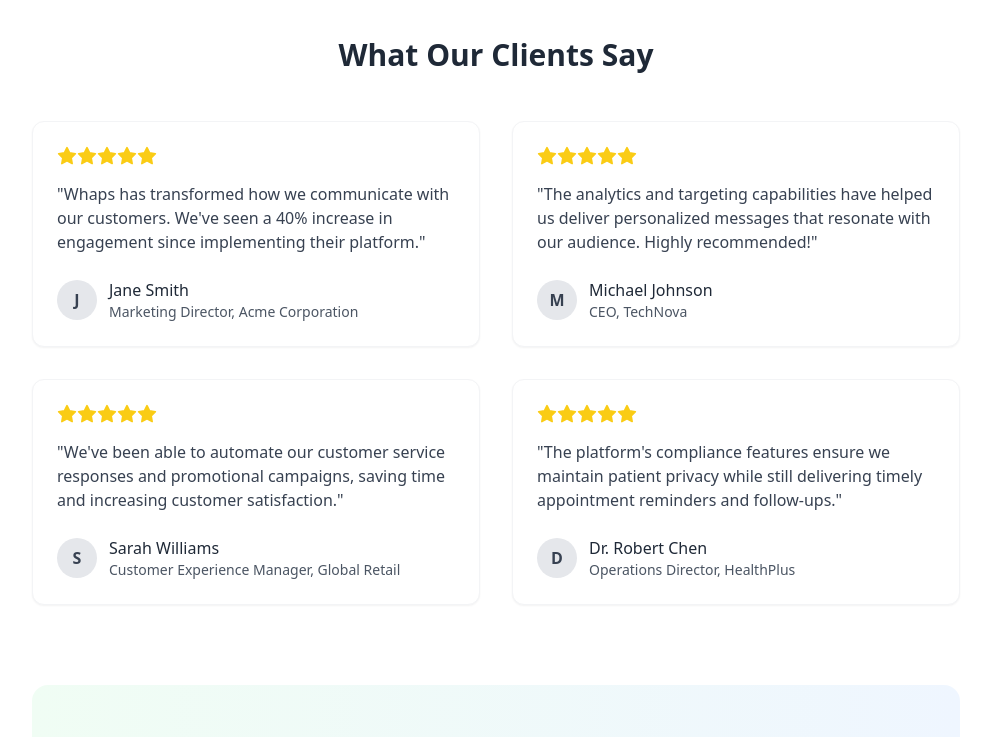
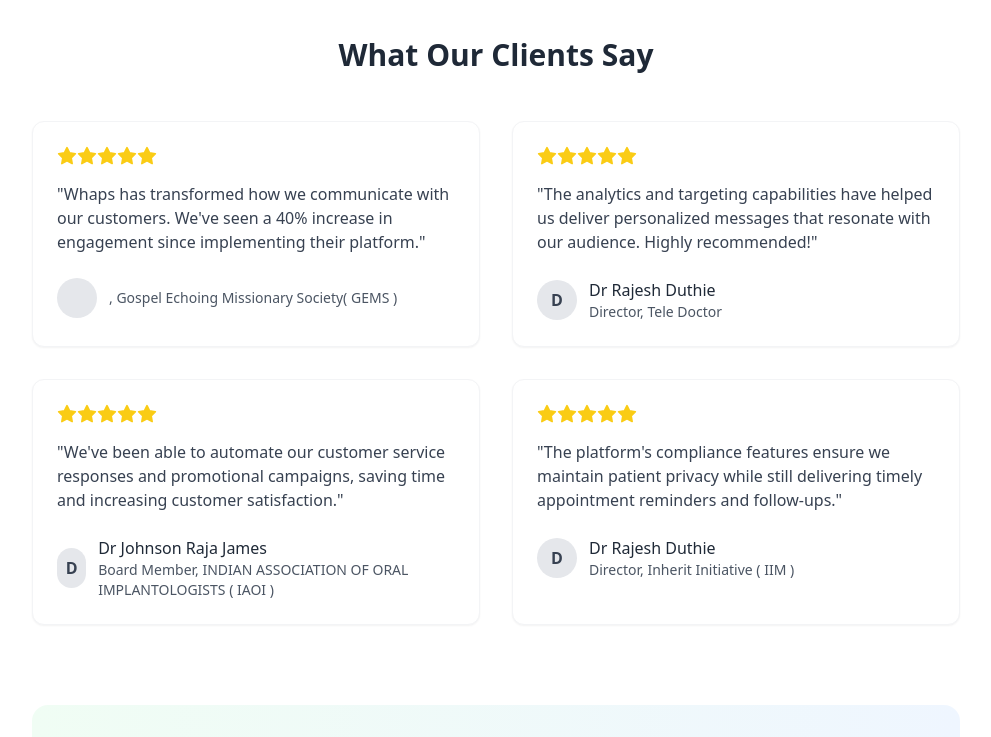
Before and after one commit to selva-itoi/whaps, a React (Vite) app: page / in a window 1280 px wide. Shown: the part 5538-6275 px from the top of the page, without its empty margins (144-1135 px from the left). Built offline with nearby package versions, Linux system fonts and the light colour scheme.

Commit message:
client changes

```diff
--- a/src/components/Clients.tsx
+++ b/src/components/Clients.tsx
@@ -5,32 +5,32 @@ import { Star } from 'lucide-react';
 const Clients: React.FC = () => {
   const clients = [
     {
-      name: "Acme Corporation",
-      logo: "https://images.unsplash.com/photo-1599305445671-ac291c95aaa9?ixlib=rb-4.0.3&ixid=M3wxMjA3fDB8MHxwaG90by1wYWdlfHx8fGVufDB8fHx8fA%3D%3D&auto=format&fit=crop&w=1169&q=80",
+      name: "Gospel Echoing Missionary Society( GEMS )",
+      logo: "https://dev.gemsbihar.info/assets/images/logo.png",
       quote: "Whaps has transformed how we communicate with our customers. We've seen a 40% increase in engagement since implementing their platform.",
-      author: "Jane Smith",
-      position: "Marketing Director"
+      author: "",
+      position: ""
     },
     {
-      name: "TechNova",
-      logo: "https://images.unsplash.com/photo-1560179707-f14e90ef3623?ixlib=rb-4.0.3&ixid=M3wxMjA3fDB8MHxwaG90by1wYWdlfHx8fGVufDB8fHx8fA%3D%3D&auto=format&fit=crop&w=1074&q=80",
+      name: "Tele Doctor",
+      logo: "https://dev.teledoctor.life/_next/static/media/logo.8ef8d9c0.svg",
       quote: "The analytics and targeting capabilities have helped us deliver personalized messages that resonate with our audience. Highly recommended!",
-      author: "Michael Johnson",
-      position: "CEO"
+      author: "Dr Rajesh Duthie",
+      position: "Director"
     },
     {
-      name: "Global Retail",
-      logo: "https://images.unsplash.com/photo-1472851294608-062f824d29cc?ixlib=rb-4.0.3&ixid=M3wxMjA3fDB8MHxwaG90by1wYWdlfHx8fGVufDB8fHx8fA%3D%3D&auto=format&fit=crop&w=1170&q=80",
+      name: "INDIAN ASSOCIATION OF ORAL IMPLANTOLOGISTS ( IAOI )",
+      logo: "https://iaoi.in//assets/img/IAOI_Logo_PNG.png",
       quote: "We've been able to automate our customer service responses and promotional campaigns, saving time and increasing customer satisfaction.",
-      author: "Sarah Williams",
-      position: "Customer Experience Manager"
+      author: "Dr Johnson Raja James",
+      position: "Board Member"
     },
     {
-      name: "HealthPlus",
-      logo: "https://images.unsplash.com/photo-1551288049-bebda4e38f71?ixlib=rb-4.0.3&ixid=M3wxMjA3fDB8MHxwaG90by1wYWdlfHx8fGVufDB8fHx8fA%3D%3D&auto=format&fit=crop&w=1170&q=80",
+      name: "Inherit Initiative ( IIM )",
+      logo: "https://inheritinitiative.org/assets/img/iim-logo.png",
       quote: "The platform's compliance features ensure we maintain patient privacy while still delivering timely appointment reminders and follow-ups.",
-      author: "Dr. Robert Chen",
-      position: "Operations Director"
+      author: "Dr Rajesh Duthie",
+      position: "Director"
     },
   ];
 
--- a/src/components/EnhancedFooter.tsx
+++ b/src/components/EnhancedFooter.tsx
@@ -25,8 +25,6 @@ const navigation = {
           name: "Company",
           items: [
             { name: "About Us", href: "#" },
-            { name: "Our Team", href: "#" },
-            { name: "Careers", href: "#" },
           ],
         },
         {
@@ -34,7 +32,6 @@ const navigation = {
           name: "Services",
           items: [
             { name: "Bulk Messaging", href: "#services" },
-            { name: "Audience Segmentation", href: "#services" },
             { name: "Analytics & Reporting", href: "#services" },
           ],
         },
@@ -48,21 +45,12 @@ const navigation = {
           ],
         },
         {
-          id: "resources",
-          name: "Resources",
-          items: [
-            { name: "Blog", href: "#" },
-            { name: "Case Studies", href: "#clients" },
-            { name: "Documentation", href: "#" },
-          ],
-        },
-        {
           id: "pricing",
           name: "Pricing",
           items: [
             { name: "Plans", href: "#pricing" },
             { name: "Enterprise", href: "#pricing" },
-            { name: "Compare", href: "#pricing" },
+            { name: "Professional", href: "#pricing" },
           ],
         },
         {
@@ -71,7 +59,6 @@ const navigation = {
           items: [
             { name: "Privacy Policy", href: "#" },
             { name: "Terms of Service", href: "#" },
-            { name: "GDPR Compliance", href: "#" },
           ],
         },
       ],
@@ -141,7 +128,7 @@ export function EnhancedFooter() {
           </a>
           <a
             aria-label="Twitter"
-            href="#"
+            href="https://www.twitter.com/"
             rel="noreferrer"
             target="_blank"
             className={Underline}
@@ -150,7 +137,7 @@ export function EnhancedFooter() {
           </a>
           <a
             aria-label="Instagram"
-            href="#"
+            href="https://www.instagram.com/agootechnologies?igsh=MXRmN3A2enJ4bTdvcw=="
             rel="noreferrer"
             target="_blank"
             className={Underline}
@@ -159,7 +146,7 @@ export function EnhancedFooter() {
           </a>
           <a
             aria-label="WhatsApp"
-            href="#"
+            href="https://wa.me/+91 89034 89173"
             rel="noreferrer"
             target="_blank"
             className={Underline}
@@ -168,7 +155,7 @@ export function EnhancedFooter() {
           </a>
           <a
             aria-label="Facebook"
-            href="#"
+            href="https://www.facebook.com/share/p/12HDAjq5McV/"
             rel="noreferrer"
             target="_blank"
             className={Underline}
@@ -177,22 +164,14 @@ export function EnhancedFooter() {
           </a>
           <a
             aria-label="LinkedIn"
-            href="#"
+            href="https://www.linkedin.com/company/itoi-technologies/"
             rel="noreferrer"
             target="_blank"
             className={Underline}
           >
             <Linkedin className="h-5 w-5" />
           </a>
-          <a
-            aria-label="YouTube"
-            href="#"
-            rel="noreferrer"
-            target="_blank"
-            className={Underline}
-          >
-            <Youtube className="h-5 w-5" />
-          </a>
+
         </div>
         <ThemeToggle />
       </div>
@@ -205,11 +184,13 @@ export function EnhancedFooter() {
           </div>
           <div className="flex items-center">
             <Phone className="h-4 w-4 text-green-500 mr-2" />
-            <span>+1 (555) 123-4567</span>
+            <span>+91 89034 89173</span>
           </div>
           <div className="flex items-center">
             <MapPin className="h-4 w-4 text-green-500 mr-2" />
-            <span>123 Business Avenue, Suite 500, San Francisco, CA 94107</span>
+            <span>Floor No 2, 103, 104, Subash Street
+              Vadasery, Kamarjapuram, Nagercoil,
+              Kanniyakumari, TamilNadu, 629001</span>
           </div>
         </div>
         <div className="flex flex-row items-center justify-center gap-1 text-gray-600">
```
Also changed, not shown: 1 other file (tests, documents, lock files or other folders).
